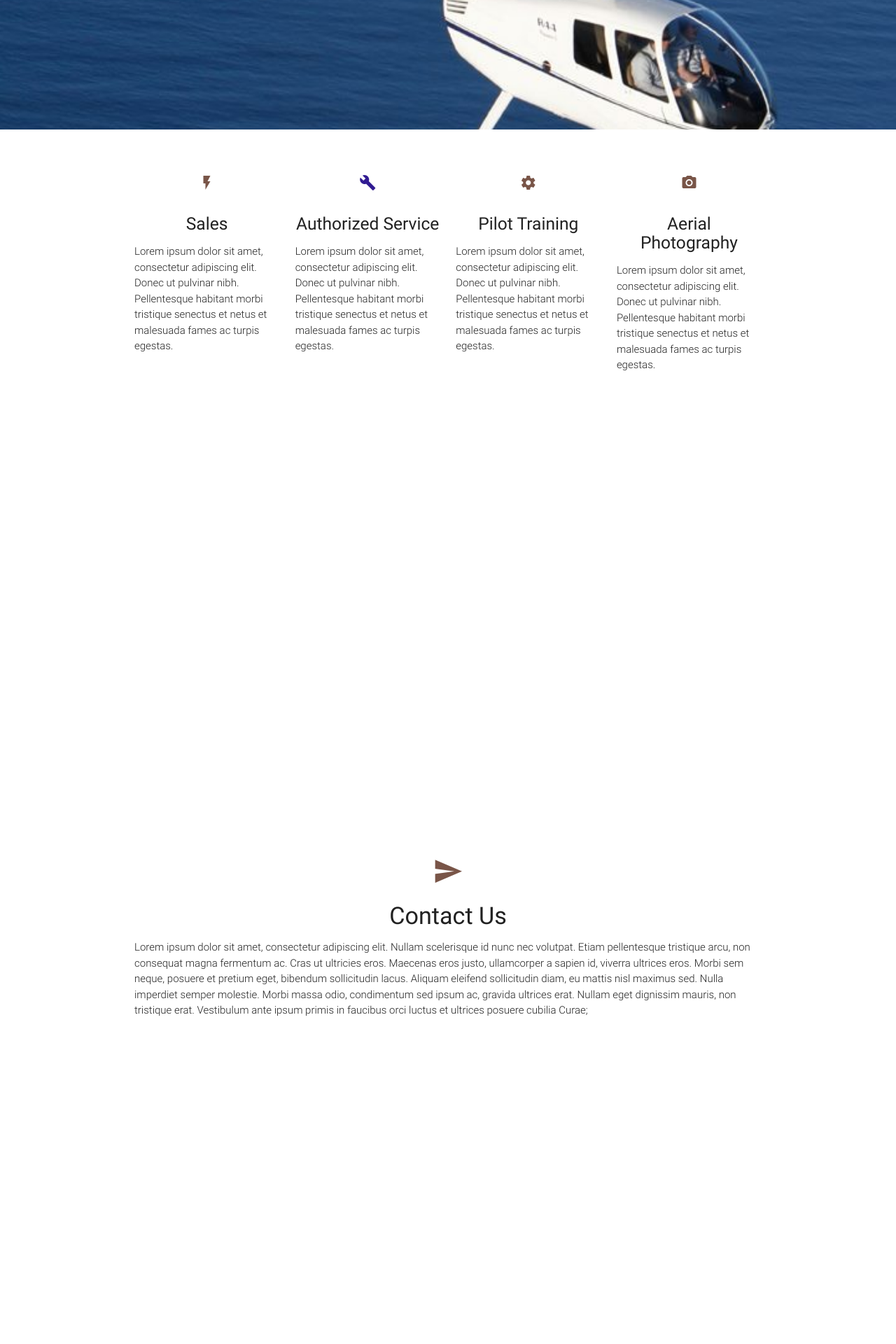
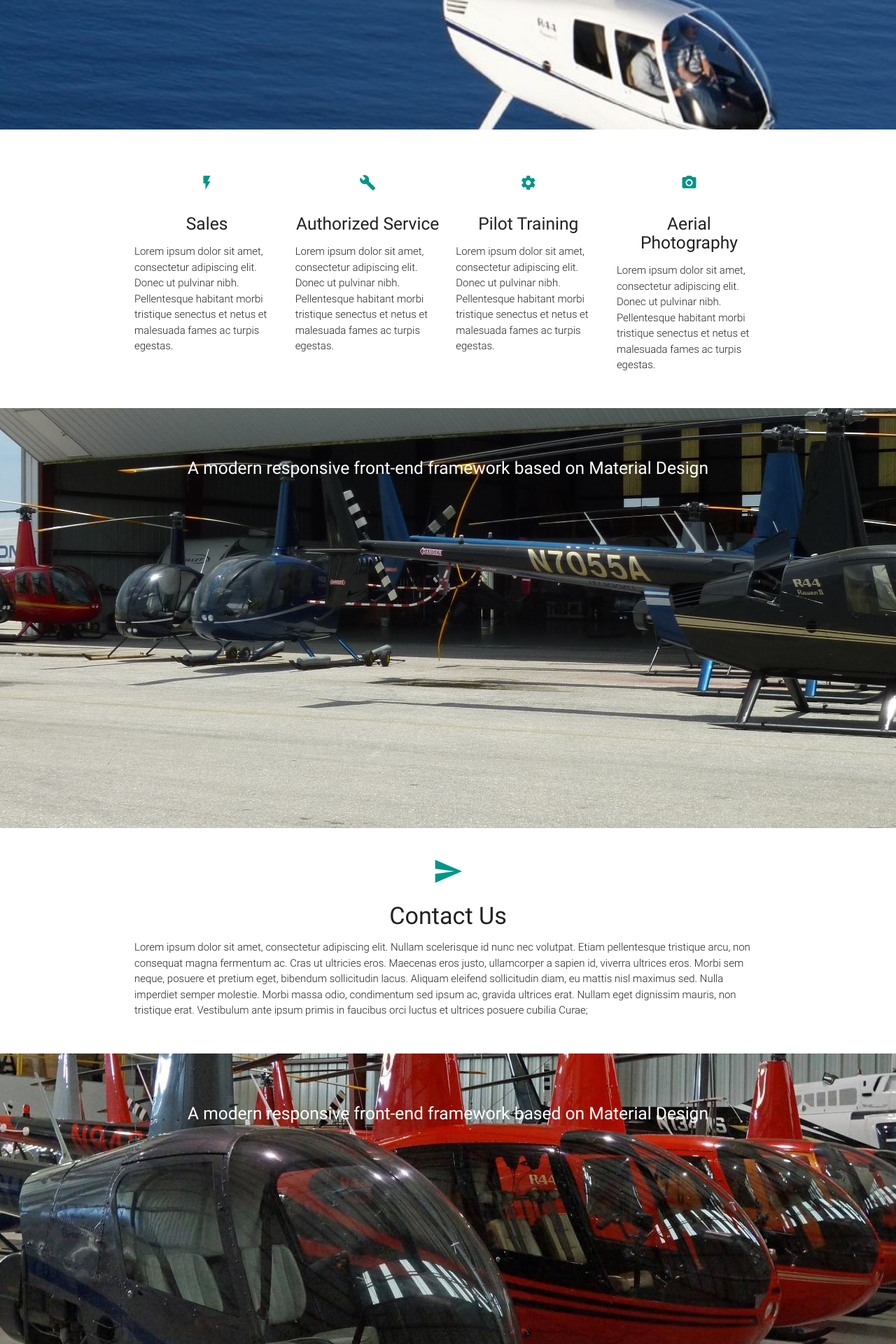
Before and after one commit to joncoop/fsh, a Jekyll site: the page built from index.html, in a window 1280 px wide. Shown: the part 523-2443 px from the top of the page at 70% size. Built offline with Jekyll 4.4.1, drawn with Linux system fonts in a browser that asks for light colours; nearby versions of some CDN libraries.

Commit message:
Icon color changes.

```diff
--- a/index.html
+++ b/index.html
@@ -27,7 +27,7 @@
       <div class="row">
         <div class="col s12 m6 l3">
           <div class="icon-block">
-            <h2 class="center brown-text"><i class="material-icons">flash_on</i></h2>
+            <h2 class="center teal-text"><i class="material-icons">flash_on</i></h2>
             <h5 class="center">Sales</h5>
 
             <p class="light">Lorem ipsum dolor sit amet, consectetur adipiscing elit. Donec ut pulvinar nibh. Pellentesque habitant morbi tristique senectus et netus et malesuada fames ac turpis egestas.</p>
@@ -36,7 +36,7 @@
 
         <div class="col s12 m6 l3">
           <div class="icon-block">
-            <h2 class="center deep-purple-text text-darken-4"><i class="material-icons">build</i></h2>
+            <h2 class="center teal-text"><i class="material-icons">build</i></h2>
             <h5 class="center">Authorized Service</h5>
 
             <p class="light">Lorem ipsum dolor sit amet, consectetur adipiscing elit. Donec ut pulvinar nibh. Pellentesque habitant morbi tristique senectus et netus et malesuada fames ac turpis egestas.</p>
@@ -45,7 +45,7 @@
 
         <div class="col s12 m6 l3">
           <div class="icon-block">
-            <h2 class="center brown-text"><i class="material-icons">settings</i></h2>
+            <h2 class="center teal-text"><i class="material-icons">settings</i></h2>
             <h5 class="center">Pilot Training</h5>
 
             <p class="light">Lorem ipsum dolor sit amet, consectetur adipiscing elit. Donec ut pulvinar nibh. Pellentesque habitant morbi tristique senectus et netus et malesuada fames ac turpis egestas.</p>
@@ -54,7 +54,7 @@
 
         <div class="col s12 m6 l3">
           <div class="icon-block">
-            <h2 class="center brown-text"><i class="material-icons">local_see</i></h2>
+            <h2 class="center teal-text"><i class="material-icons">local_see</i></h2>
             <h5 class="center">Aerial Photography</h5>
 
             <p class="light">Lorem ipsum dolor sit amet, consectetur adipiscing elit. Donec ut pulvinar nibh. Pellentesque habitant morbi tristique senectus et netus et malesuada fames ac turpis egestas.</p>
@@ -84,7 +84,7 @@
 
       <div class="row">
         <div class="col s12 center">
-          <h3><i class="mdi-content-send brown-text"></i></h3>
+          <h3><i class="mdi-content-send teal-text"></i></h3>
           <h4>Contact Us</h4>
           <p class="left-align light">Lorem ipsum dolor sit amet, consectetur adipiscing elit. Nullam scelerisque id nunc nec volutpat. Etiam pellentesque tristique arcu, non consequat magna fermentum ac. Cras ut ultricies eros. Maecenas eros justo, ullamcorper a sapien id, viverra ultrices eros. Morbi sem neque, posuere et pretium eget, bibendum sollicitudin lacus. Aliquam eleifend sollicitudin diam, eu mattis nisl maximus sed. Nulla imperdiet semper molestie. Morbi massa odio, condimentum sed ipsum ac, gravida ultrices erat. Nullam eget dignissim mauris, non tristique erat. Vestibulum ante ipsum primis in faucibus orci luctus et ultrices posuere cubilia Curae;</p>
         </div>
```
